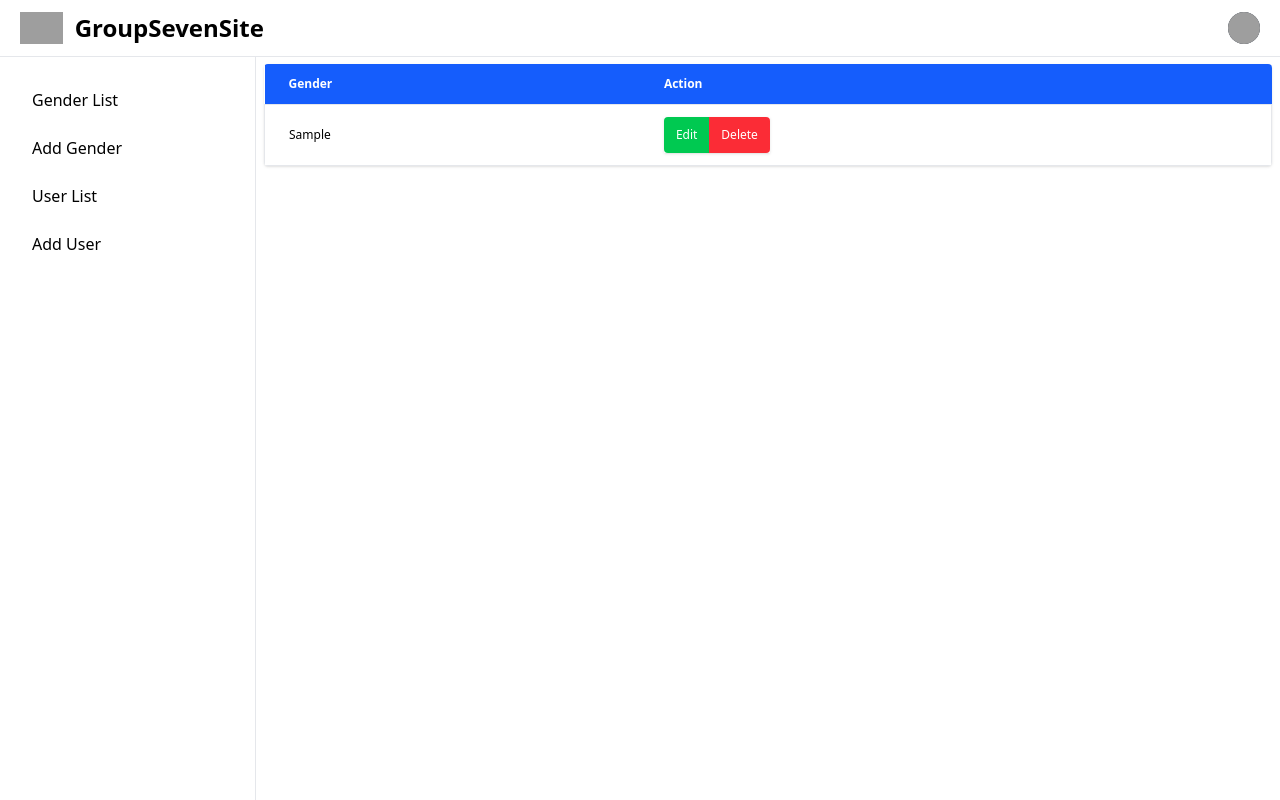
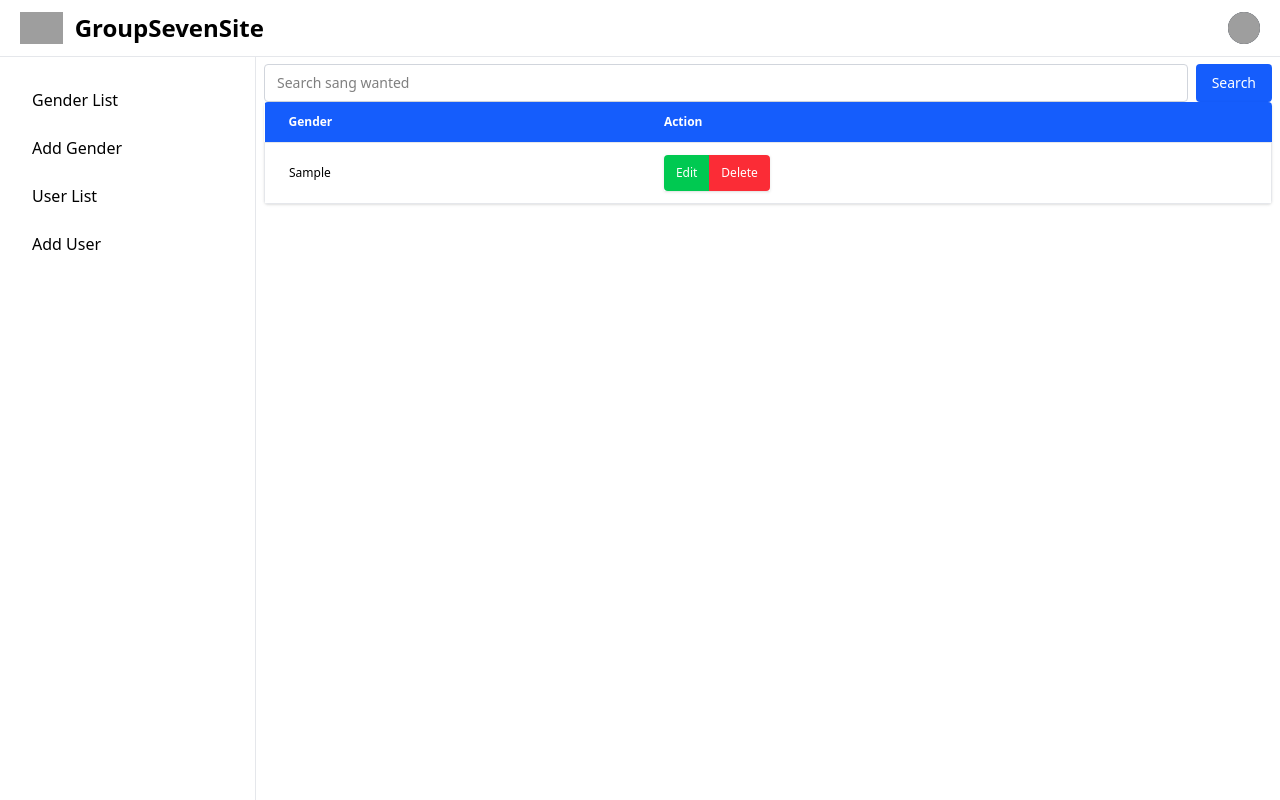
Before and after one commit to shigs151621/groupsevensite_repo, a Django app: page /gender/list in a window 1280 px wide. Run offline with Django 4.2, Linux system fonts and the light colour scheme; tables that the repository leaves empty hold one stand-in row (values such as "Sample post"); style sheets or scripts are compiled from the project's sources; some libraries are stand-ins or nearby versions; grey boxes are pictures that could not be loaded.

Commit message:
search bar

```diff
--- a/crud/templates/gender/GenderList.html
+++ b/crud/templates/gender/GenderList.html
@@ -7,6 +7,15 @@
 {% include 'include/ToastMessage.html' %}
 
 <div class="p-2 sm:ml-64 mt-16 md:mt-14">
+    <div class="mb-4">
+    <form action="/gender/list" class="flex gap-2" mathod="GET">
+      <input type="text" name="search" value="{{ search_query }}" placeholder="Search sang wanted" class="bg-white px-3 py-2 border border-gray-300 text-black text-sm rounded-sm w-full focus:outline-none focus:ring-blue-600 focus:border-blue-600">
+      <button type="submit" class="bg-blue-600 hover:bg-blue-700 text-white px-4 py-2 rounded-sm text-sm">Search</button>
+      {% if search_query %}
+        <a href="/gender/list" class="bg-gray-500 hover:bg-gray-600 text-white px-4 py-2 rounded-sm text-sm">Clear</a>
+      {% endif %}
+
+    </form>
     <div class="relative overflow-x-auto rounded-sm shadow-sm">
         <table class="w-full">
             <thead class="text-xs text-left text-white bg-blue-600">
```
